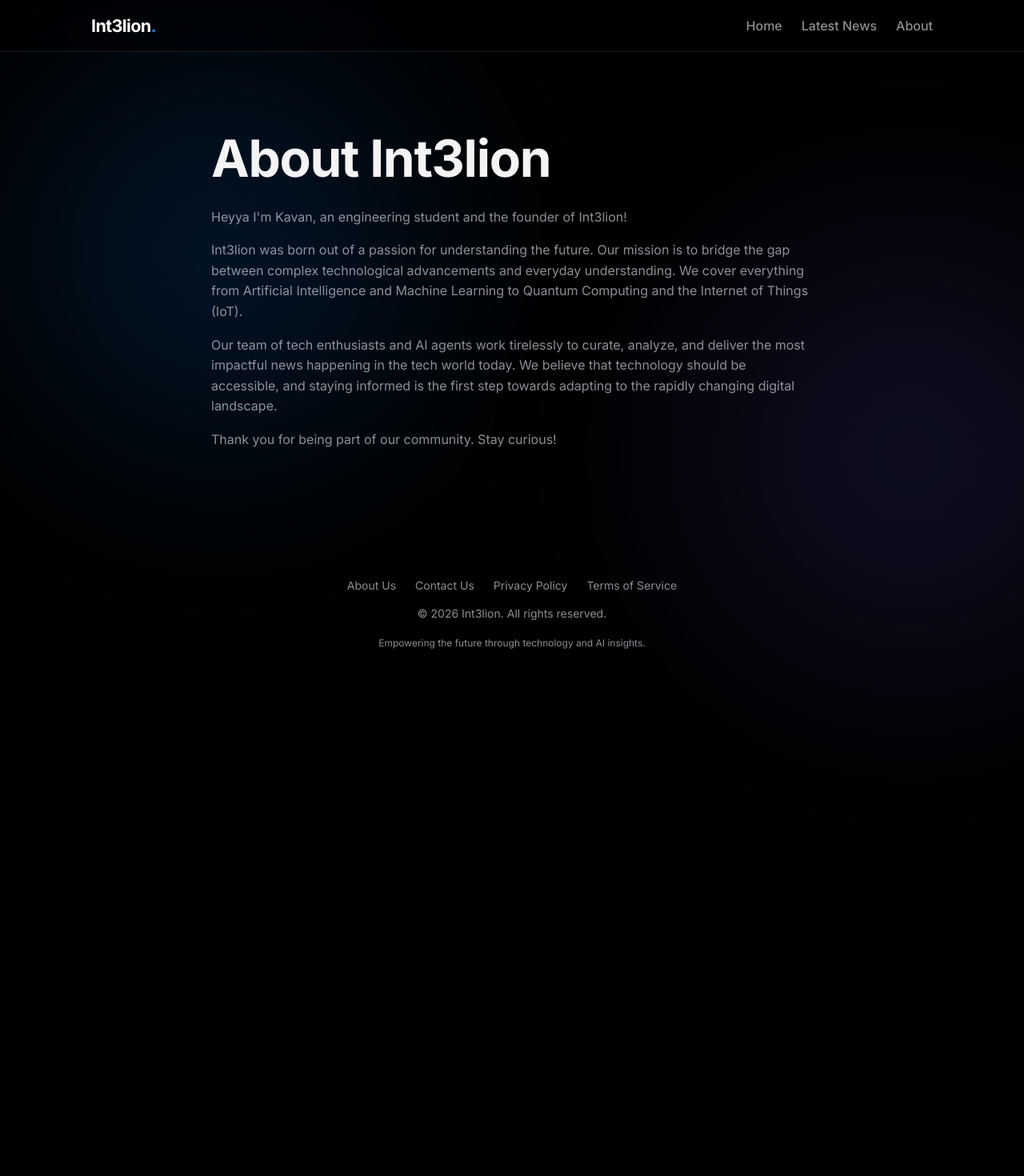
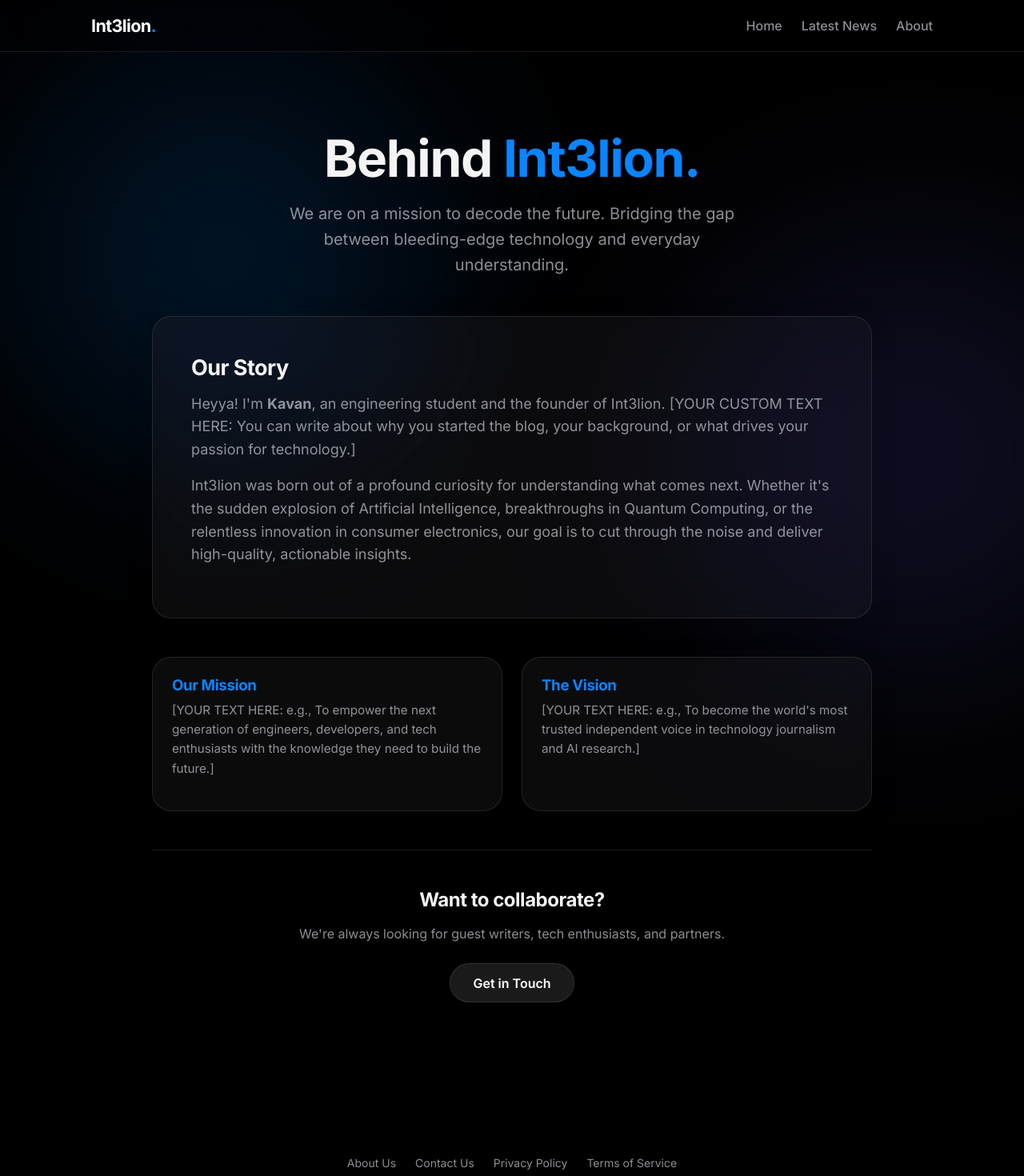
Before and after one commit to kavangcb29/Intelion, a Next.js app: page /about in a window 1280 px wide. Shown: the top 1470 px of the page at 80% size. Before the commit the page ends 877 px from the top, so only its background shows below. Built offline with nearby package versions, Linux system fonts and the light colour scheme.

Commit message:
Redesign About page with premium liquid glass layout and placeholders

```diff
--- a/src/app/about/page.js
+++ b/src/app/about/page.js
@@ -1,18 +1,64 @@
 export const metadata = {
-  title: "About Us - Int3lion",
+  title: "About Us | Int3lion",
   description: "Learn more about the Int3lion tech blog and our mission.",
 };
 
 export default function About() {
   return (
-    <div className="container" style={{ maxWidth: '800px', padding: 'var(--spacing-xl) var(--spacing-lg)' }}>
-      <h1 style={{ marginBottom: 'var(--spacing-lg)' }}>About Int3lion</h1>
-      <div className="post-content" style={{ lineHeight: '1.8' }}>
-        <p>Heyya I'm Kavan, an engineering student and the founder of Int3lion!</p>
-        <p>Int3lion was born out of a passion for understanding the future. Our mission is to bridge the gap between complex technological advancements and everyday understanding. We cover everything from Artificial Intelligence and Machine Learning to Quantum Computing and the Internet of Things (IoT).</p>
-        <p>Our team of tech enthusiasts and AI agents work tirelessly to curate, analyze, and deliver the most impactful news happening in the tech world today. We believe that technology should be accessible, and staying informed is the first step towards adapting to the rapidly changing digital landscape.</p>
-        <p>Thank you for being part of our community. Stay curious!</p>
-      </div>
+    <div className="container" style={{ maxWidth: '900px', padding: 'var(--spacing-xl) 0' }}>
+
+      {/* Hero Section */}
+      <section style={{ textAlign: 'center', marginBottom: 'var(--spacing-xl)' }}>
+        <h1 style={{ fontSize: 'clamp(2.5rem, 6vw, 4rem)', marginBottom: 'var(--spacing-md)' }}>
+          Behind <span style={{ color: 'var(--accent)' }}>Int3lion.</span>
+        </h1>
+        <p style={{ fontSize: '1.25rem', color: 'var(--text-muted)', maxWidth: '600px', margin: '0 auto' }}>
+          We are on a mission to decode the future. Bridging the gap between bleeding-edge technology and everyday understanding.
+        </p>
+      </section>
+
+      {/* Main Content Card */}
+      <section className="premium-card" style={{ marginBottom: 'var(--spacing-xl)' }}>
+        <div style={{ padding: 'var(--spacing-lg)', lineHeight: '1.8', fontSize: '1.125rem' }}>
+          <h2 style={{ marginBottom: 'var(--spacing-md)' }}>Our Story</h2>
+          <p style={{ marginBottom: 'var(--spacing-md)' }}>
+            Heyya! I'm <strong>Kavan</strong>, an engineering student and the founder of Int3lion.
+            [YOUR CUSTOM TEXT HERE: You can write about why you started the blog, your background, or what drives your passion for technology.]
+          </p>
+          <p>
+            Int3lion was born out of a profound curiosity for understanding what comes next. Whether it's the sudden explosion of Artificial Intelligence, breakthroughs in Quantum Computing, or the relentless innovation in consumer electronics, our goal is to cut through the noise and deliver high-quality, actionable insights.
+          </p>
+        </div>
+      </section>
+
+      {/* Grid Features */}
+      <section className="grid-cards" style={{ marginBottom: 'var(--spacing-xl)' }}>
+        <div className="premium-card" style={{ padding: 'var(--spacing-lg)' }}>
+          <h3 style={{ color: 'var(--accent)', marginBottom: 'var(--spacing-sm)' }}>Our Mission</h3>
+          <p style={{ fontSize: '0.95rem', color: 'var(--text-muted)' }}>
+            [YOUR TEXT HERE: e.g., To empower the next generation of engineers, developers, and tech enthusiasts with the knowledge they need to build the future.]
+          </p>
+        </div>
+
+        <div className="premium-card" style={{ padding: 'var(--spacing-lg)' }}>
+          <h3 style={{ color: 'var(--accent)', marginBottom: 'var(--spacing-sm)' }}>The Vision</h3>
+          <p style={{ fontSize: '0.95rem', color: 'var(--text-muted)' }}>
+            [YOUR TEXT HERE: e.g., To become the world's most trusted independent voice in technology journalism and AI research.]
+          </p>
+        </div>
+      </section>
+
+      {/* Contact / CTA */}
+      <section style={{ textAlign: 'center', padding: 'var(--spacing-xl) 0', borderTop: '1px solid var(--glass-border)' }}>
+        <h2 style={{ marginBottom: 'var(--spacing-md)' }}>Want to collaborate?</h2>
+        <p style={{ color: 'var(--text-muted)', marginBottom: 'var(--spacing-lg)' }}>
+          We're always looking for guest writers, tech enthusiasts, and partners.
+        </p>
+        <a href="/contact" className="btn-primary">
+          Get in Touch
+        </a>
+      </section>
+
     </div>
   );
 }
```
